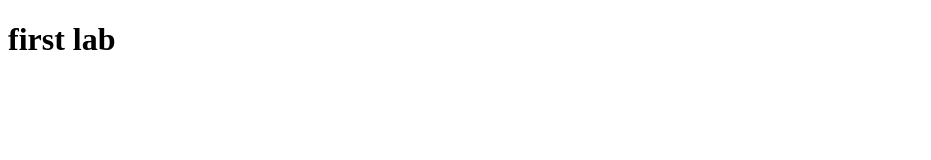
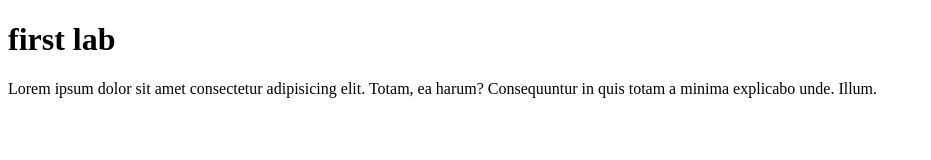
Before and after one commit to sssinner/lab1, a plain HTML site: page index.html in a window 1280 px wide. Shown: the whole page, without its empty margins (0-931 px from the left). Drawn offline with Linux system fonts and the light colour scheme.

Commit message:
new branch

```diff
--- a/index.html
+++ b/index.html
@@ -7,6 +7,7 @@
     <title>lab1</title>
 </head>
 <body><h1>first lab</h1>
+    <p>Lorem ipsum dolor sit amet consectetur adipisicing elit. Totam, ea harum? Consequuntur in quis totam a minima explicabo unde. Illum.</p>
 
 </body>
 </html>
```
